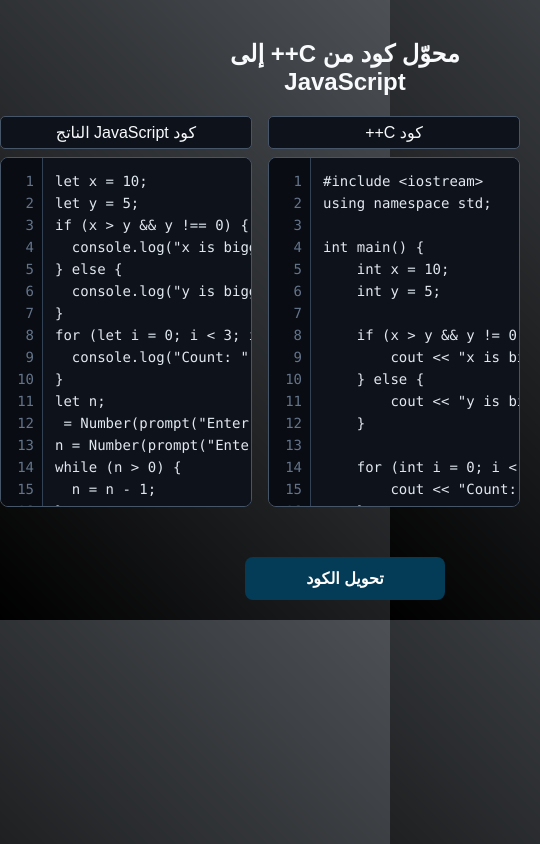
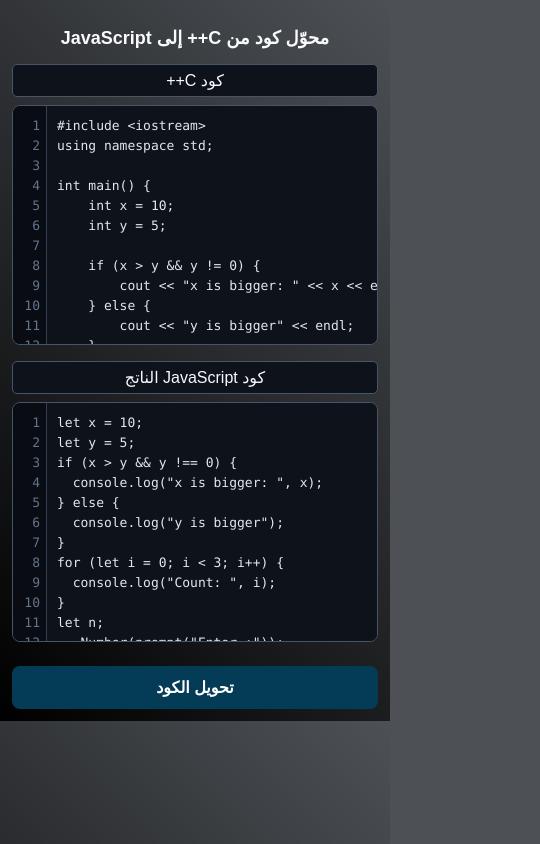
Before and after one commit to BaraahAlShabaanie/Transpiler, a plain HTML site: page index.html in a window 390 px wide. Shown: the whole page, 540 px wide, since content can reach past the window. Drawn offline with Linux system fonts and the light colour scheme.

Commit message:
Update master.css

```diff
--- a/master.css
+++ b/master.css
@@ -102,3 +102,38 @@ button {
   display: none;
   white-space: pre-line;
 }
+@media (max-width: 768px) {
+  body {
+    padding: 12px;
+  }
+
+  h2 {
+    font-size: 18px;
+  }
+
+  .container {
+    flex-direction: column;
+    margin-bottom: 24px;
+  }
+
+  .editor {
+    height: 240px;
+  }
+
+  .line-numbers {
+    width: 34px;
+    padding: 10px 6px;
+    font-size: 13px;
+    line-height: 20px;
+  }
+
+  textarea {
+    padding: 10px;
+    font-size: 13px;
+    line-height: 20px;
+  }
+
+  button {
+    width: 100%;
+  }
+}
```
